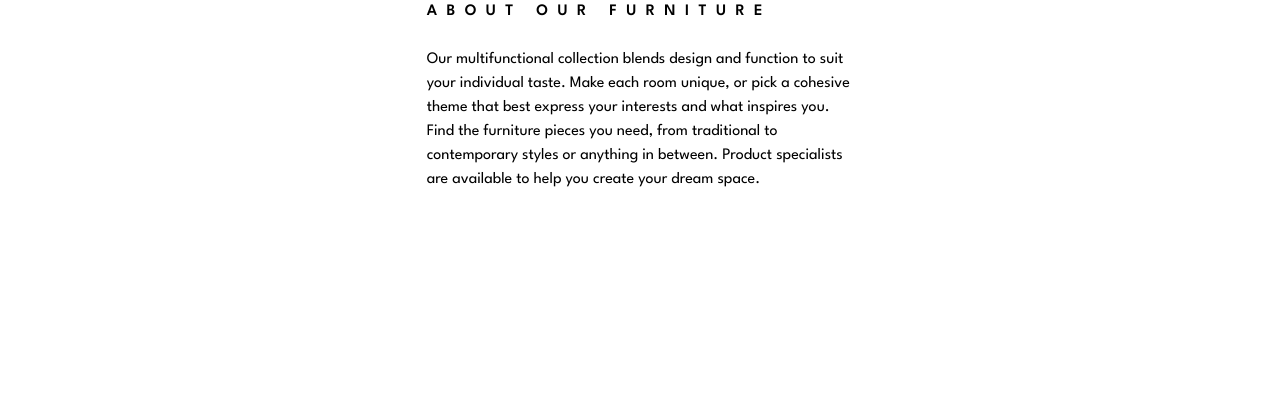
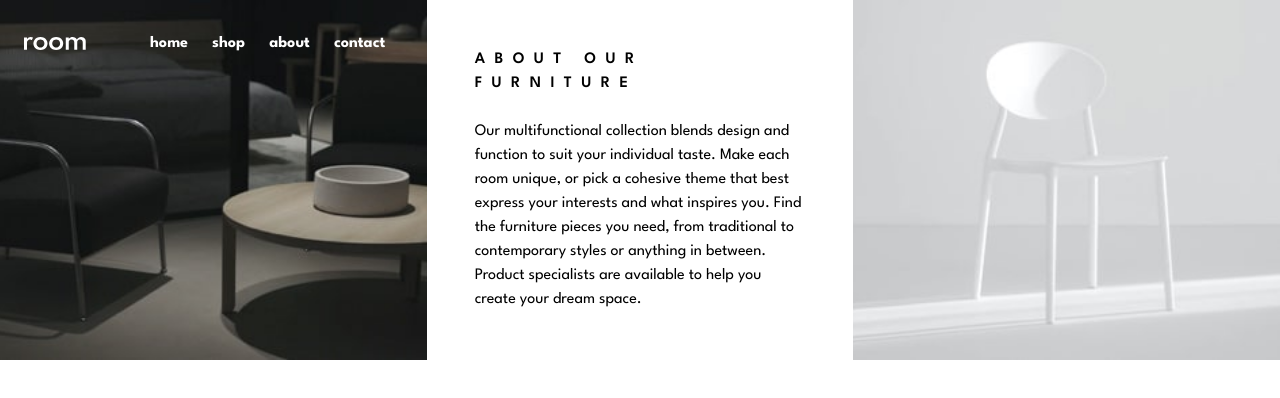
Before and after one commit to repro123/room-homepage, a React (Vite) app: page / in a window 1280 px wide. Shown: the top 398 px of the page. Built offline with nearby package versions, Linux system fonts and the light colour scheme.

Commit message:
feat: add about furniture section

```diff
--- a/src/App.tsx
+++ b/src/App.tsx
@@ -1,21 +1,15 @@
 import MobileHeader from "@/components/Header";
-import AboutOurFurniture from "@/components/AboutOurFurniture";
+import SectionTwo from "@/components/SectionTwo";
 
 function App() {
   return (
-    <>
+    <main>
       <section>
         <MobileHeader />
       </section>
 
-      <section className="grid lg:grid-cols-3">
-        <div></div>
-
-        <AboutOurFurniture />
-
-        <div></div>
-      </section>
-    </>
+      <SectionTwo />
+    </main>
   );
 }
 
--- /dev/null
+++ b/src/components/AboutImage.tsx
@@ -0,0 +1,15 @@
+interface AboutImageProps {
+  src: string;
+  alt: string;
+  className?: string;
+}
+
+function AboutImage({ src, alt, className = "" }: AboutImageProps) {
+  return (
+    <div>
+      <img src={src} alt={alt} className={`size-full max-w-full object-cover ${className}`} loading="lazy" />
+    </div>
+  );
+}
+
+export default AboutImage;
--- a/src/components/AboutOurFurniture.tsx
+++ b/src/components/AboutOurFurniture.tsx
@@ -1,6 +1,6 @@
 function AboutOurFurniture() {
   return (
-    <div>
+    <div className="p-12 flex flex-col justify-center">
       <h2 className="font-semibold uppercase tracking-[1ch]">About our furniture</h2>
 
       <p className="mt-6">
--- /dev/null
+++ b/src/components/SectionTwo.tsx
@@ -0,0 +1,19 @@
+import AboutImage from "@/components/AboutImage";
+import AboutOurFurniture from "@/components/AboutOurFurniture";
+
+import AboutImageDark from "@/assets/images/image-about-dark.jpg";
+import AboutImageLight from "@/assets/images/image-about-light.jpg";
+
+function SectionTwo() {
+  return (
+    <section className="grid lg:grid-cols-3">
+      <AboutImage src={AboutImageDark} alt="Dark Furnitures" />
+
+      <AboutOurFurniture />
+
+      <AboutImage src={AboutImageLight} alt="Light Furnitures" />
+    </section>
+  );
+}
+
+export default SectionTwo;
```
